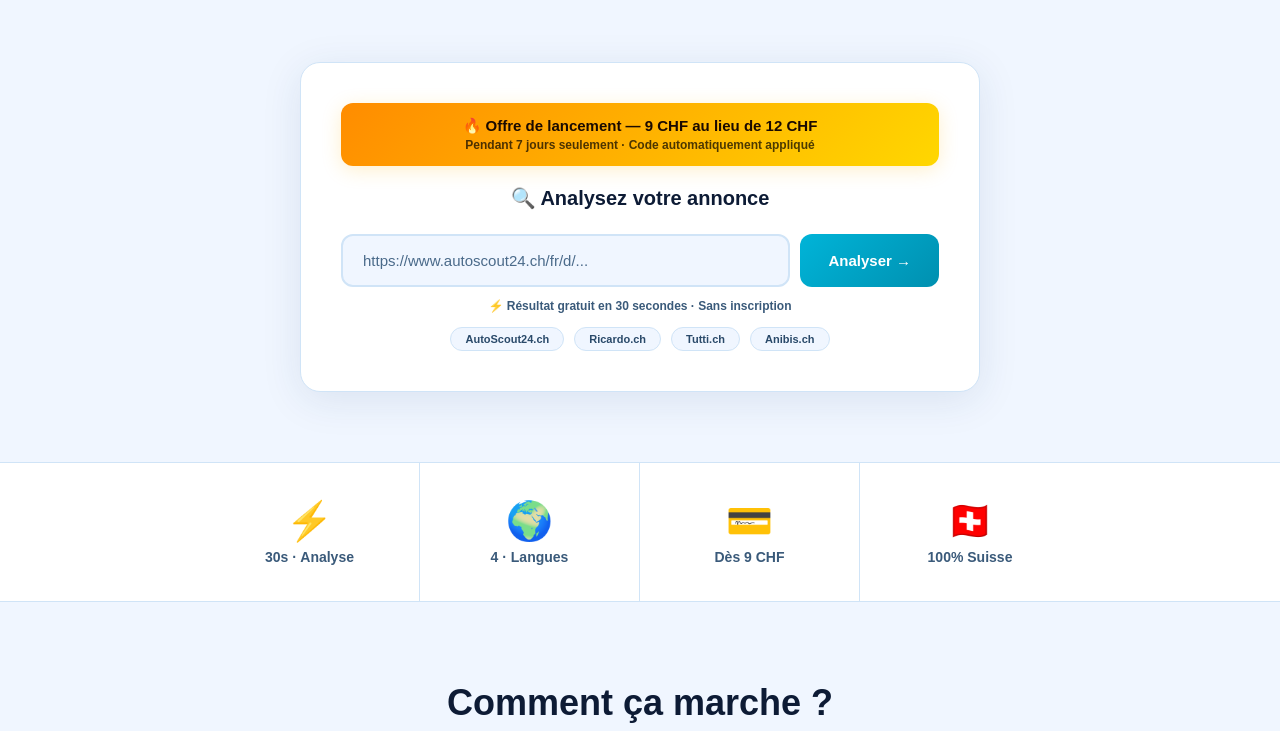
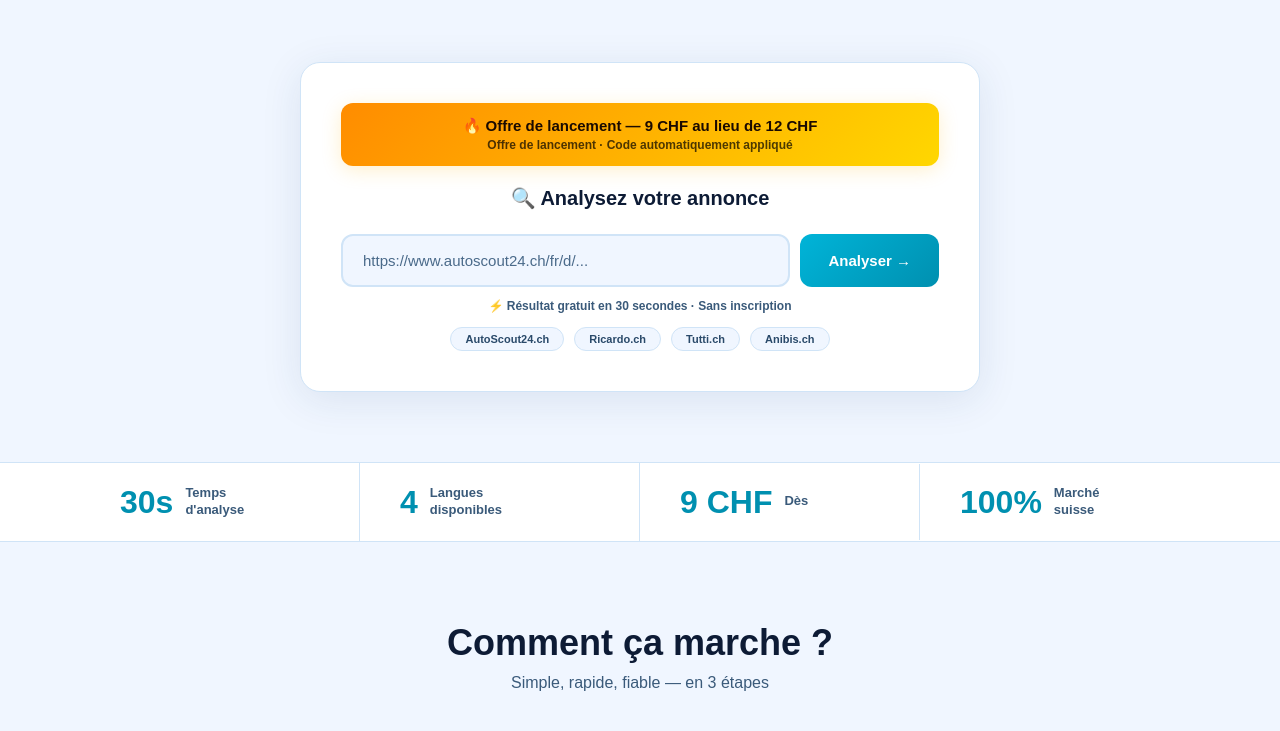
Before and after one commit to EasyCarCheck/EasyCarCheck, a website: page index.html in a window 1280 px wide. Shown: the part 440-1171 px from the top of the page. Drawn offline with Linux system fonts and the light colour scheme.

Commit message:
Update index.html

```diff
--- a/index.html
+++ b/index.html
@@ -114,11 +114,11 @@
   .promo-banner small { color: rgba(0,0,0,0.7); font-size: 12px; display: block; margin-top: 3px; font-weight: 600; }
 
   /* STATS */
-  .stats { display: flex; justify-content: center; background: #fff; border-top: 1px solid #d0e4f7; border-bottom: 1px solid #d0e4f7; }
-  .stat { text-align: center; padding: 36px 50px; border-right: 1px solid #d0e4f7; flex: 1; max-width: 220px; }
+  .stats { display: flex; justify-content: center; align-items: center; background: #fff; border-top: 1px solid #d0e4f7; border-bottom: 1px solid #d0e4f7; }
+  .stat { display: flex; align-items: center; gap: 12px; padding: 22px 40px; border-right: 1px solid #d0e4f7; flex: 1; max-width: 280px; }
   .stat:last-child { border-right: none; }
-  .stat-num { font-size: 38px; font-weight: 900; color: #0090B0; }
-  .stat-label { color: #3a5a7a; font-size: 14px; margin-top: 6px; font-weight: 700; }
+  .stat-num { font-size: 32px; font-weight: 900; color: #0090B0; white-space: nowrap; line-height: 1; flex-shrink: 0; }
+  .stat-label { color: #3a5a7a; font-size: 13px; font-weight: 600; line-height: 1.3; }
 
   /* HOW IT WORKS */
   .how { padding: 80px 20px; text-align: center; background: #f0f6ff; }
@@ -340,7 +340,7 @@
   <div class="form-box">
     <div class="promo-banner">
       <span id="promo-text">🔥 Offre de lancement — 9 CHF au lieu de 12 CHF</span>
-      <small id="promo-sub">Pendant 7 jours seulement · Code automatiquement appliqué</small>
+      <small id="promo-sub">Offre de lancement · Code automatiquement appliqué</small>
     </div>
     <h2 id="form-title">🔍 Analysez votre annonce</h2>
     <div class="url-input-wrapper">
@@ -391,10 +391,10 @@
 </div>
 
 <div class="stats">
-  <div class="stat"><div class="stat-num">⚡</div><div class="stat-label" id="stat1">30s · Analyse</div></div>
-  <div class="stat"><div class="stat-num">🌍</div><div class="stat-label" id="stat2">4 · Langues</div></div>
-  <div class="stat"><div class="stat-num">💳</div><div class="stat-label" id="stat3">Dès 9 CHF</div></div>
-  <div class="stat"><div class="stat-num">🇨🇭</div><div class="stat-label" id="stat4">100% Suisse</div></div>
+  <div class="stat"><div class="stat-num">30s</div><div class="stat-label" id="stat1">Temps<br>d&#39;analyse</div></div>
+  <div class="stat"><div class="stat-num">4</div><div class="stat-label" id="stat2">Langues<br>disponibles</div></div>
+  <div class="stat"><div class="stat-num">9 CHF</div><div class="stat-label" id="stat3">Dès</div></div>
+  <div class="stat"><div class="stat-num">100%</div><div class="stat-label" id="stat4">Marché<br>suisse</div></div>
 </div>
 
 <div class="how" id="how">
@@ -681,7 +681,7 @@
       'hero-h1': 'Analysez n\'importe quelle<br><span id="hero-span">voiture d\'occasion</span> en Suisse',
       'form-title': '🔍 Analysez votre annonce', 'btn-analyse': 'Analyser →',
       'form-hint': '⚡ Résultat gratuit en 30 secondes · Sans inscription',
-      'stat1': '30s · Analyse', 'stat2': '4 · Langues', 'stat3': 'Dès 9 CHF', 'stat4': '100% Suisse',
+      'stat1': 'Temps<br>d\'analyse', 'stat2': 'Langues<br>disponibles', 'stat3': 'Dès', 'stat4': 'Marché<br>suisse',
       'how-title': 'Comment ça marche ?', 'how-sub': 'Simple, rapide, fiable — en 3 étapes',
       'step1-title': 'Collez le lien', 'step1-desc': "Copiez l'URL de n'importe quelle annonce AutoScout24, Ricardo, Tutti ou Anibis.",
       'step2-title': "L'IA analyse", 'step2-desc': "Notre IA scrape l'annonce, analyse le prix, la fiabilité et détecte les red flags en 30 secondes.",
@@ -717,7 +717,7 @@
       'hero-h1': 'Analysieren Sie jeden<br><span id="hero-span">Gebrauchtwagen</span> in der Schweiz',
       'form-title': '🔍 Anzeige analysieren', 'btn-analyse': 'Analysieren →',
       'form-hint': '⚡ Kostenloses Ergebnis in 30 Sekunden · Ohne Registrierung',
-      'stat1': '30s · Analyse', 'stat2': '4 · Sprachen', 'stat3': 'Ab 9 CHF', 'stat4': '100% Schweiz',
+      'stat1': 'Analysezeit', 'stat2': 'Verfügbare<br>Sprachen', 'stat3': 'Ab', 'stat4': 'Schweizer<br>Markt',
       'how-title': 'Wie funktioniert es?', 'how-sub': 'Einfach, schnell, zuverlässig — in 3 Schritten',
       'step1-title': 'Link einfügen', 'step1-desc': 'Kopieren Sie die URL einer beliebigen AutoScout24, Ricardo, Tutti oder Anibis-Anzeige.',
       'step2-title': 'KI analysiert', 'step2-desc': 'Unsere KI analysiert die Anzeige, vergleicht den Preis und erkennt Red Flags in 30 Sekunden.',
@@ -753,7 +753,7 @@
       'hero-h1': 'Analizza qualsiasi<br><span id="hero-span">auto usata</span> in Svizzera',
       'form-title': '🔍 Analizza il tuo annuncio', 'btn-analyse': 'Analizza →',
       'form-hint': '⚡ Risultato gratuito in 30 secondi · Senza registrazione',
-      'stat1': '30s · Analisi', 'stat2': '4 · Lingue', 'stat3': 'Da 9 CHF', 'stat4': '100% Svizzera',
+      'stat1': 'Tempo di<br>analisi', 'stat2': 'Lingue<br>disponibili', 'stat3': 'Da', 'stat4': 'Mercato<br>svizzero',
       'how-title': 'Come funziona?', 'how-sub': 'Semplice, veloce, affidabile — in 3 passi',
       'step1-title': 'Incolla il link', 'step1-desc': "Copia l'URL di qualsiasi annuncio AutoScout24, Ricardo, Tutti o Anibis.",
       'step2-title': "L'IA analizza", 'step2-desc': "La nostra IA analizza l'annuncio, confronta il prezzo e rileva i red flag in 30 secondi.",
@@ -789,7 +789,7 @@
       'hero-h1': 'Analyze any<br><span id="hero-span">used car</span> in Switzerland',
       'form-title': '🔍 Analyze your listing', 'btn-analyse': 'Analyze →',
       'form-hint': '⚡ Free result in 30 seconds · No registration required',
-      'stat1': '30s · Analysis', 'stat2': '4 · Languages', 'stat3': 'From 9 CHF', 'stat4': '100% Swiss',
+      'stat1': 'Analysis<br>time', 'stat2': 'Available<br>languages', 'stat3': 'From', 'stat4': 'Swiss<br>market',
       'how-title': 'How does it work?', 'how-sub': 'Simple, fast, reliable — in 3 steps',
       'step1-title': 'Paste the link', 'step1-desc': 'Copy the URL of any AutoScout24, Ricardo, Tutti or Anibis listing.',
       'step2-title': 'AI analyzes', 'step2-desc': 'Our AI analyzes the listing, compares the price and detects red flags in 30 seconds.',
@@ -830,7 +830,7 @@
       const el = document.getElementById(id);
       if (el) {
         if (id === 'placeholder') { document.getElementById('urlInput').placeholder = t[id]; }
-        else if (id === 'hero-h1') { el.innerHTML = t[id]; }
+        else if (id === 'hero-h1' || id === 'stat1' || id === 'stat2' || id === 'stat3' || id === 'stat4') { el.innerHTML = t[id]; }
           else { el.textContent = t[id]; }
       }
     });
```
